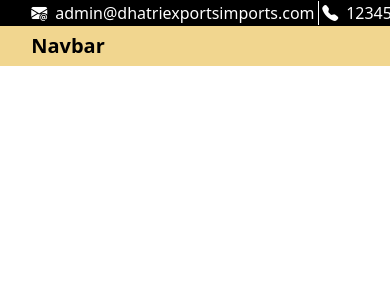
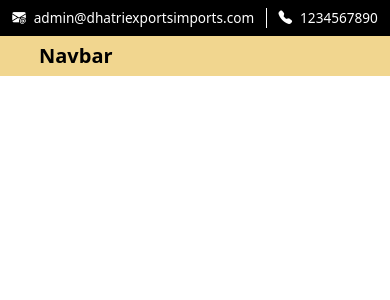
Before and after one commit to MohnishPurella/Dhatri_Imports_Exports, an Angular app: page /home in a window 390 px wide. Shown: the top 300 px of the page. Built offline with nearby package versions, Linux system fonts and the light colour scheme.

Commit message:
code responsiveness has been updated

```diff
--- a/src/app/Components/navbar/navbar.component.css
+++ b/src/app/Components/navbar/navbar.component.css
@@ -1,7 +1,8 @@
 .contactSection {
   background: #000;
   color: #fff;
-  padding: 0.3% 8%;
+  padding: 0.3% 0%;
+  justify-content: center;
 }
 
 .emailSection, .phoneNumberSection {
@@ -21,14 +22,58 @@
 .navbar {
   background: #f1d68f;
   font-weight: bold;
-  padding: 0 8%;
+  padding: 0 10%;
 }
 
 .navBrand {
   color: #000;
 }
 
-@media (max-width: 320px) {
+ @media (max-width: 426px) {
+  .contactSection {
+    padding-top: 2%;
+    padding-bottom: 2%;
+    display: flex;
+    flex-wrap: wrap;
+  }
+
+  .borderSection {
+    margin: 0 3%;
+  }
+
+  .emailSection{
+    font-size: 85%;
+  }
+
+  .phoneNumberSection{
+    font-size: 85%;
+  }
+}
+
+/* @media (max-width: 375px) {
+  .contactSection {
+    padding: 5%;
+    display: flex;
+    flex-wrap: wrap;
+  }
+
+  .emailSection{
+    margin-left: 5%;
+    font-size: 113%;
+  }
+
+  .borderSection{
+    margin-left: 5%;
+  }
+
+  .phoneNumberSection{
+    margin-top: 3%;
+    margin-left: 25%;
+    font-size: 117%;
+  }
+}
+
+@media (max-width: 325px) {
   .contactSection {
     padding: 5%;
     display: flex;
@@ -49,4 +94,4 @@
     margin-left: 25%;
     font-size: 100%;
   }
-}
+} */
```
